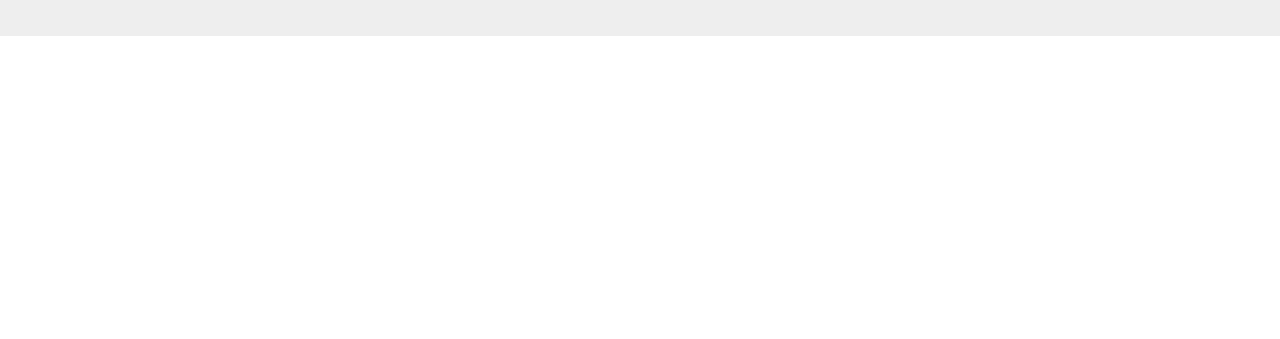
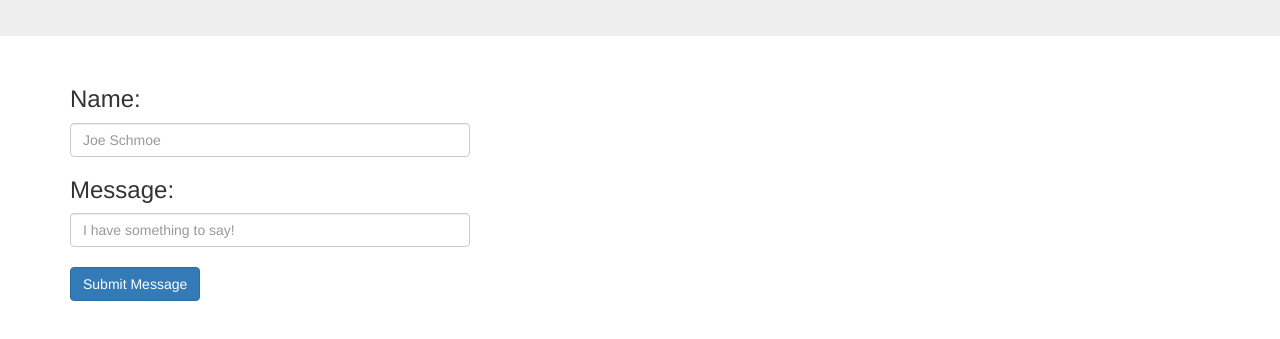
Before and after one commit to ErinBlack/angular-and-mongodb, a website: page public/views/index.html in a window 1280 px wide. Shown: the part 159-498 px from the top of the page. Drawn offline with Linux system fonts and the light colour scheme; files that its build step writes are made by us from their sources; files whose address does not match are found by name.

Commit message:
got the index page form written and styled

```diff
--- /dev/null
+++ b/public/styles/styles.css
@@ -0,0 +1,7 @@
+form {
+  max-width: 400px;
+}
+
+.submitButton {
+  margin-top: 20px;
+}
--- a/public/views/index.html
+++ b/public/views/index.html
@@ -4,6 +4,7 @@
     <meta charset="utf-8">
     <title>Week 6 Checkpoint</title>
     <link rel="stylesheet" href="vendors/bootstrap.min.css">
+    <link rel="stylesheet" href="styles/styles.css">
     <script src="vendors/angular.min.js" charset="utf-8"></script>
     <script src="scripts/messageBoard.js" charset="utf-8"></script>
   </head>
@@ -12,7 +13,13 @@
       <h1>Week 6 Checkpoint</h1>
     </header>
     <div class="container" ng-controller="MessageBoard as mb">
-
+      <form class="form-horizontal">
+        <h3>Name:</h3>
+      <input type="number" class="form-control" placeholder="Joe Schmoe" ng-required="{ string }" ng-model="re.name">
+      <h3>Message:</h3>
+      <input type="text" class="form-control" placeholder="I have something to say!" ng-required="{ string }"  ng-model="re.message">
+      <button type="submit" class="btn btn-primary submitButton"  ng-disabled="userForm.$invalid" ng-click="re.submitMessage()">Submit Message</button>
+      </form>
     </div>
   </body>
 </html>
```
